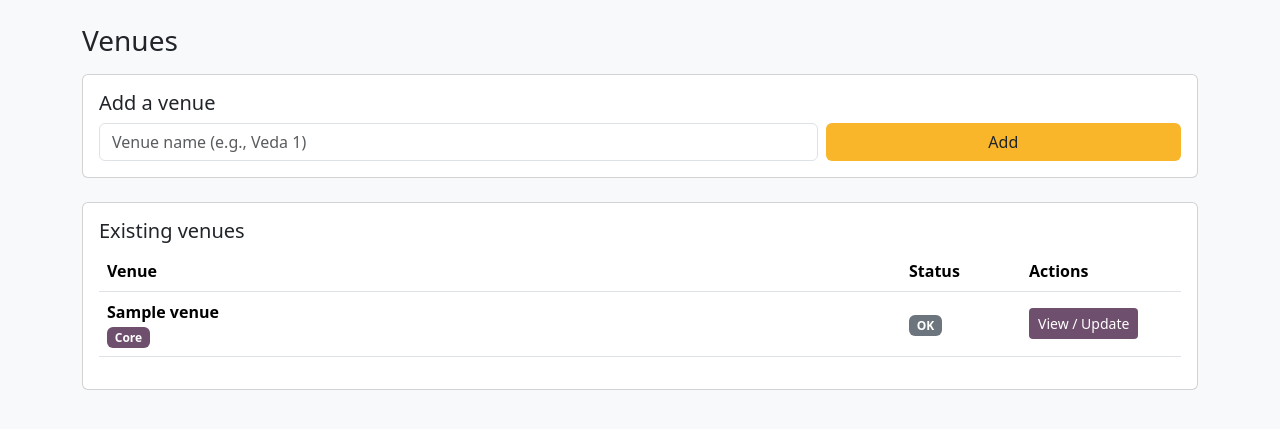
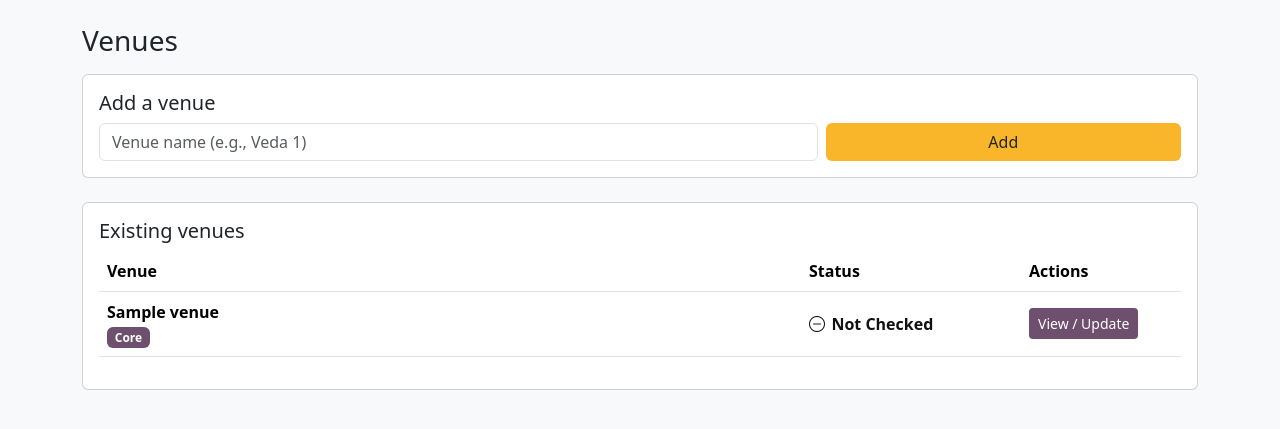
Before and after one commit to Usedpopcorn/AOLRC-Inventory-MS, a Flask app: page /venues in a window 1280 px wide. Shown: the part 56-485 px from the top of the page. Run offline with Flask 3, Linux system fonts and the light colour scheme; tables that the repository leaves empty hold one stand-in row (values such as "Sample post").

Commit message:
Add venue status badges w/ icons, tooltips, and styling

```diff
--- a/app/routes/main.py
+++ b/app/routes/main.py
@@ -1,6 +1,7 @@
 from flask import Blueprint, render_template, request, redirect, url_for, flash
-from app.models import Venue
+from sqlalchemy import func
 from app import db
+from app.models import Venue, VenueItem, Item, Check, CheckLine
 
 main_bp = Blueprint("main", __name__)
 
@@ -30,6 +31,83 @@ def venues():
         flash("Venue added!", "success")
         return redirect(url_for("main.venues"))
 
-    # GET request: show list of venues
+    # GET request: show list of venues + computed status
     venues = Venue.query.order_by(Venue.name.asc()).all()
-    return render_template("venues/list.html", venues=venues)
+
+    venue_rows = []
+    for v in venues:
+        # total tracked = active venue_items joined to active items
+        tracked_item_ids = [
+            r[0] for r in db.session.query(VenueItem.item_id)
+            .join(Item, Item.id == VenueItem.item_id)
+            .filter(
+                VenueItem.venue_id == v.id,
+                VenueItem.active == True,
+                Item.active == True
+            ).all()
+        ]
+
+        total_tracked = len(tracked_item_ids)
+
+        # default counts
+        counts = {"good": 0, "ok": 0, "low": 0, "out": 0, "not_checked": 0}
+
+        # If nothing tracked, treat as not_checked
+        if total_tracked == 0:
+            badge = {"key": "not_checked", "text": "Not Checked", "class": "bg-secondary", "icon": "—"}
+            tooltip = "No items tracked."
+            venue_rows.append({"venue": v, "badge": badge, "tooltip": tooltip})
+            continue
+
+        # Find latest check id for this venue
+        latest_check_id = db.session.query(func.max(Check.id)).filter(Check.venue_id == v.id).scalar()
+
+        if latest_check_id is None:
+            # no check yet -> all not_checked
+            counts["not_checked"] = total_tracked
+        else:
+            # count statuses in latest check for tracked items
+            rows = (
+                db.session.query(CheckLine.status, func.count(CheckLine.id))
+                .filter(
+                    CheckLine.check_id == latest_check_id,
+                    CheckLine.item_id.in_(tracked_item_ids)
+                )
+                .group_by(CheckLine.status)
+                .all()
+            )
+            for status, c in rows:
+                status = (status or "").strip().lower()
+                if status in counts:
+                    counts[status] = c
+
+            # Any tracked items missing from latest check lines => treat as not_checked
+            counted = sum(counts.values())
+            if counted < total_tracked:
+                counts["not_checked"] += (total_tracked - counted)
+
+        # Determine badge using your rules
+        if counts["out"] > 0:
+            text = f'{counts["out"]} item(s) out of stock'
+            badge = {"key": "out", "text": text, "class": "bg-danger", "icon_class": "bi-x-circle-fill"}
+        elif counts["low"] > 0:
+            text = f'{counts["low"]} item(s) Low'
+            badge = {"key": "low", "text": text, "class": "bg-warning text-dark", "icon_class": "bi-exclamation-triangle-fill"}
+        elif counts["ok"] > 0:
+            badge = {"key": "ok", "text": "OK", "class": "bg-warning text-dark", "icon_class": "bi-check-circle-fill"}
+        elif counts["good"] == total_tracked:
+            badge = {"key": "good", "text": "Good", "class": "bg-success", "icon_class": "bi-check-circle-fill"}
+        else:
+            # mix of good + not_checked, or all not_checked
+            badge = {"key": "not_checked", "text": "Not Checked", "class": "bg-secondary", "icon_class": "bi-dash-circle"}
+
+        tooltip = (
+            f"Total tracked: {total_tracked} | "
+            f"Good: {counts['good']} | OK: {counts['ok']} | "
+            f"Low: {counts['low']} | Out: {counts['out']} | "
+            f"Not checked: {counts['not_checked']}"
+        )
+
+        venue_rows.append({"venue": v, "badge": badge, "tooltip": tooltip})
+
+    return render_template("venues/list.html", venue_rows=venue_rows)
--- /dev/null
+++ b/static/css/styles.css
@@ -0,0 +1,19 @@
+/* Status pills (no fill, colored text) */
+.status-pill{
+  display: inline-flex;
+  align-items: center;
+  gap: .4rem;
+  padding: .15rem 0;
+  border: 0;
+  border-radius: 0;
+  background: transparent !important;
+  font-weight: 600;
+  white-space: nowrap;
+}
+
+/* Color variants */
+.status-good { color: #198754; }   /* green */
+.status-ok   { color: #f9b62b; }   /* yellow/gold */
+.status-low  { color: #fd7e14; }   /* orange */
+.status-out  { color: #dc3545; }   /* red */
+.status-na   { color: #111; }      /* black for Not Checked */
--- a/templates/base.html
+++ b/templates/base.html
@@ -7,7 +7,11 @@
 
   <!-- Bootstrap CSS (hosted) -->
   <link href="https://cdn.jsdelivr.net/npm/bootstrap@5.3.3/dist/css/bootstrap.min.css" rel="stylesheet">
+
+  <!-- Your local CSS -->
+  <link href="{{ url_for('static', filename='css/styles.css') }}" rel="stylesheet">
 </head>
+<link rel="stylesheet" href="https://cdn.jsdelivr.net/npm/bootstrap-icons@1.11.3/font/bootstrap-icons.min.css">
 <body class="bg-light">
 
 <nav class="navbar navbar-expand-lg navbar-dark" style="background-color:#6E4F6D;">
@@ -34,5 +38,8 @@
   {% block content %}{% endblock %}
 </div>
 
+<!-- Bootstrap JS bundle (enables tooltips, etc.) -->
+<script src="https://cdn.jsdelivr.net/npm/bootstrap@5.3.3/dist/js/bootstrap.bundle.min.js"></script>
+
 </body>
 </html>
--- a/templates/venues/list.html
+++ b/templates/venues/list.html
@@ -1,5 +1,4 @@
 {% extends "base.html" %}
-
 {% block title %}Venues{% endblock %}
 
 {% block content %}
@@ -24,17 +23,20 @@
   <div class="card">
     <div class="card-body">
       <h2 class="h5">Existing venues</h2>
+
       <div class="table-responsive">
         <table class="table align-middle">
           <thead>
             <tr>
               <th>Venue</th>
-            <th style="width:120px;">Status</th>
+              <th style="width:220px;">Status</th>
               <th style="width:160px;">Actions</th>
             </tr>
           </thead>
+
           <tbody>
-          {% for v in venues %}
+            {% for row in venue_rows %}
+              {% set v = row.venue %}
               <tr>
                 <td>
                   <div class="fw-semibold">{{ v.name }}</div>
@@ -43,9 +45,16 @@
                   {% endif %}
                 </td>
 
-            <!-- Placeholder status for now -->
                 <td>
-              <span class="badge bg-secondary">OK</span>
+                  <span class="status-pill
+                    {{ 'status-good' if row.badge.key == 'good' else '' }}
+                    {{ 'status-ok' if row.badge.key == 'ok' else '' }}
+                    {{ 'status-low' if row.badge.key == 'low' else '' }}
+                    {{ 'status-out' if row.badge.key == 'out' else '' }}
+                    {{ 'status-na' if row.badge.key == 'not_checked' else '' }}"
+                    title="{{ row.tooltip }}">
+                    <i class="bi {{ row.badge.icon_class }}"></i> {{ row.badge.text }}
+                  </span>
                 </td>
 
                 <td>
@@ -60,6 +69,7 @@
               <tr><td colspan="3">No venues yet.</td></tr>
             {% endfor %}
           </tbody>
+
         </table>
       </div>
     </div>
```
Lines whose indentation alone changed are shown as unchanged.
